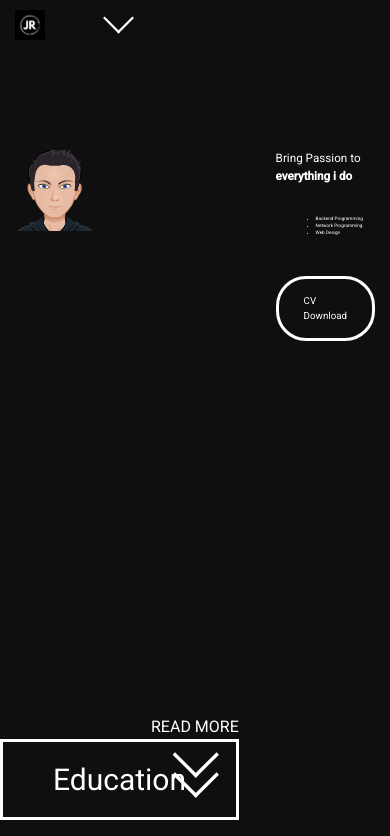
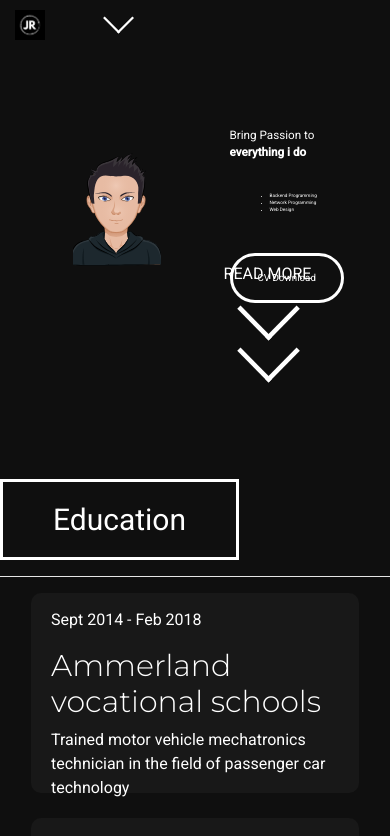
Before and after one commit to JanRipken/ripken, a Vue app: page /resume in a window 390 px wide. Shown: the top 836 px of the page. Built offline with nearby package versions, Linux system fonts and the light colour scheme; what vue-resource would draw is missing.

Commit message:
resume responsive

```diff
--- a/src/routes/Resume.vue
+++ b/src/routes/Resume.vue
@@ -1,13 +1,13 @@
 <!-- @format -->
 
 <template>
-    <div>
-        <b-container class="cont-1">
+    <div class="main">
+        <b-container fluid class="cont-1">
             <b-row>
                 <b-col>
                     <img class="img-me" src="../assets/meinAvatar.svg" />
                 </b-col>
-                <b-col class="cont-1-col-2">
+                <b-col class="cont-1-col-2 ">
                     <div>
                         <div class="oben1">
                             Bring Passion to
@@ -30,17 +30,20 @@
                     </div>
                 </b-col>
             </b-row>
+            <b-row>
+                <b-col>
                     <button class="down" @click="scrollTo('#scroll-about')">
                         <p>READ MORE</p>
                         <div style="top: -20px;">
-                    <img width="60" src="../assets/down-vec.svg" />
+                            <img width="35%" src="../assets/down-vec.svg" />
                         </div>
                         <div style="top: -60px;">
-                    <img width="60" src="../assets/down-vec.svg" />
+                            <img width="35%" src="../assets/down-vec.svg" />
                         </div>
                     </button>
+                </b-col>
+            </b-row>
         </b-container>
-
         <a id="scroll-about"></a>
         <b-container id="about" class="pad">
             <p class="mt-5"></p>
@@ -189,15 +192,16 @@ export default {
 }
 
 .cont-1 {
-    margin-top: 150px;
-    margin-bottom: 300px;
+    margin-top: 15vh;
 }
 .cont-1-col-2 {
-    margin-left: 150px;
+    margin-left: 10%;
+    margin-bottom: 20%;
 }
 .img-me {
-    width: 100%;
-    float: left;
+    width: 60%;
+    float: right;
+    height: 60%;
 }
 
 .oben1 {
@@ -252,8 +256,8 @@ export default {
 .down {
     position: absolute;
     left: calc(50% - 50px);
-    top: calc(100% - 130px);
-    margin-top: auto;
+    top: calc(100% - 120px);
+
     color: white !important;
 }
 
@@ -270,6 +274,6 @@ export default {
     padding: 50px 0px;
 }
 
-@media screen and (max-width: 690px) {
+@media screen and (max-height: 750px), screen and (max-width: 690px) {
 }
 </style>
```
Lines whose indentation alone changed are shown as unchanged.
